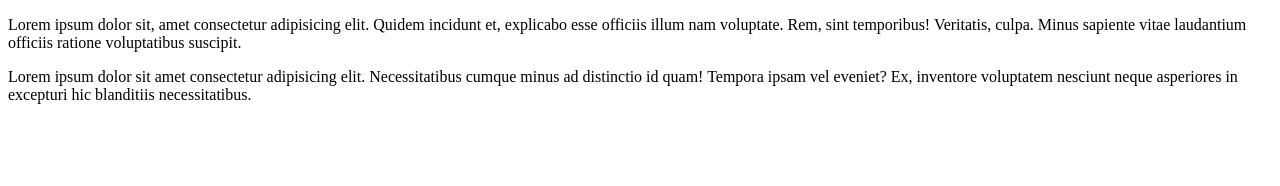
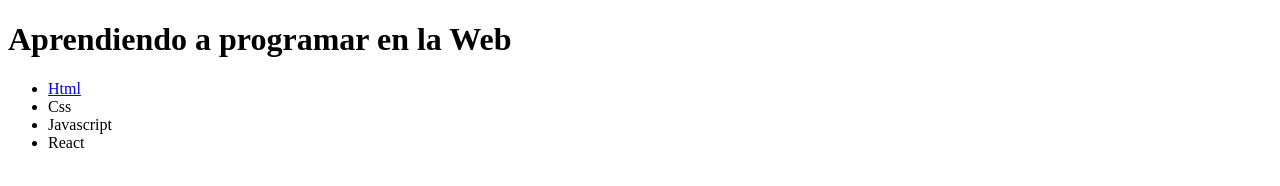
Before and after one commit to Hubiened1/Comenzando-de-nuevo, a plain HTML site: page index.html in a window 1280 px wide. Drawn offline with Linux system fonts and the light colour scheme.

Commit message:
Agregando seccion Html

```diff
--- a/index.html
+++ b/index.html
@@ -1,13 +1,18 @@
 <!DOCTYPE html>
-<html lang="en">
+<html lang="es">
 <head>
     <meta charset="UTF-8">
     <meta http-equiv="X-UA-Compatible" content="IE=edge">
     <meta name="viewport" content="width=device-width, initial-scale=1.0">
-    <title>Empezando a programar</title>
+    <title>Aprendiendo a programar en la Web</title>
 </head>
 <body>
-    <p>Lorem ipsum dolor sit, amet consectetur adipisicing elit. Quidem incidunt et, explicabo esse officiis illum nam voluptate. Rem, sint temporibus! Veritatis, culpa. Minus sapiente vitae laudantium officiis ratione voluptatibus suscipit.</p>
-    <p>Lorem ipsum dolor sit amet consectetur adipisicing elit. Necessitatibus cumque minus ad distinctio id quam! Tempora ipsam vel eveniet? Ex, inventore voluptatem nesciunt neque asperiores in excepturi hic blanditiis necessitatibus.</p>
+    <h1>Aprendiendo a programar en la Web</h1>
+    <ul>
+        <li><a href="/Notas_Html.html">Html</a></li>
+        <li>Css</li>
+        <li>Javascript</li>
+        <li>React</li>
+    </ul>
 </body>
 </html>
```
Also changed, not shown: Notas_Html.html (added, +15 -0 lines).
